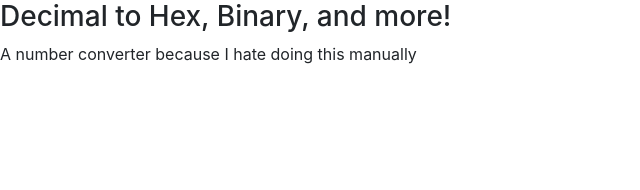
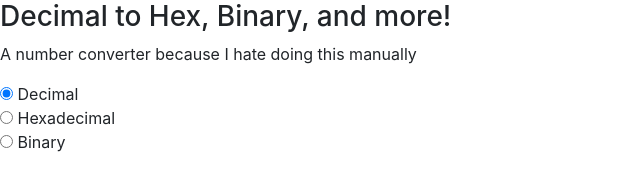
Before and after one commit to jorgemanzo/jorgemanzo.github.io, a plain HTML site: page index.html in a window 1280 px wide. Shown: the whole page, without its empty margins (0-640 px from the left). Drawn offline with nearby package versions, Linux system fonts and the light colour scheme.

Commit message:
Added a kind of type selection form for deciding what the input will be.

```diff
--- a/index.html
+++ b/index.html
@@ -31,6 +31,11 @@
       A number converter because I hate doing this manually
     </p>
 
+    <form>
+     <input type="radio" name="datatype" value="Decimal" checked> Decimal<br>
+     <input type="radio" name="datatype" value="Hexadecimal"> Hexadecimal<br>
+     <input type="radio" name="datatype" value="Binary"> Binary
+    </form>
 
   </body>
 
```
